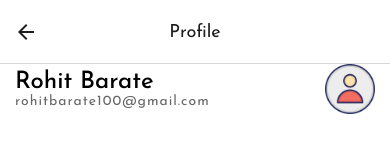
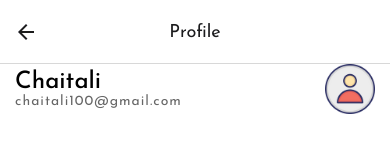
Before and after one commit to Rohitbarate/hello-world_learningApp, a React Native app: screen /Profile in a window 390 px wide. Shown: the top 160 px of the page. Built offline with nearby package versions, Linux system fonts and the light colour scheme.

Commit message:
user updated

```diff
--- a/app.json
+++ b/app.json
@@ -13,7 +13,8 @@
       "backgroundColor": "#ffffff"
     },
     "updates": {
-      "fallbackToCacheTimeout": 0
+      "fallbackToCacheTimeout": 0,
+      "url": "https://u.expo.dev/9b572c33-d9d5-457e-802c-6b6c66a97ac6"
     },
     "assetBundlePatterns": [
       "**/*"
@@ -35,6 +36,9 @@
       "eas": {
         "projectId": "9b572c33-d9d5-457e-802c-6b6c66a97ac6"
       }
+    },
+    "runtimeVersion": {
+      "policy": "sdkVersion"
     }
   }
 }
--- a/components/screens/Home.js
+++ b/components/screens/Home.js
@@ -67,7 +67,7 @@ const Home = ({ navigation }) => {
             fontFamily: "JosefinSans-medium",
           }}
         >
-          Rohit Barate
+          Chaitali
         </Text>
       </View>
       <ScrollView
--- a/components/screens/Profile.js
+++ b/components/screens/Profile.js
@@ -6,8 +6,8 @@ const Profile = ({ navigation }) => {
     <View style={styles.container}>
       <View style={styles.profileRow}>
         <View style={{ display: "flex", flexDirection: "column" }}>
-          <Text style={styles.userName}>Rohit Barate</Text>
-          <Text style={styles.userEmail}>rohitbarate100@gmail.com</Text>
+          <Text style={styles.userName}>Chaitali</Text>
+          <Text style={styles.userEmail}>chaitali100@gmail.com</Text>
         </View>
         <Image
           source={require("../../assets/profile.png")}
```
Also changed, not shown: eas.json (+5 -2 lines).
